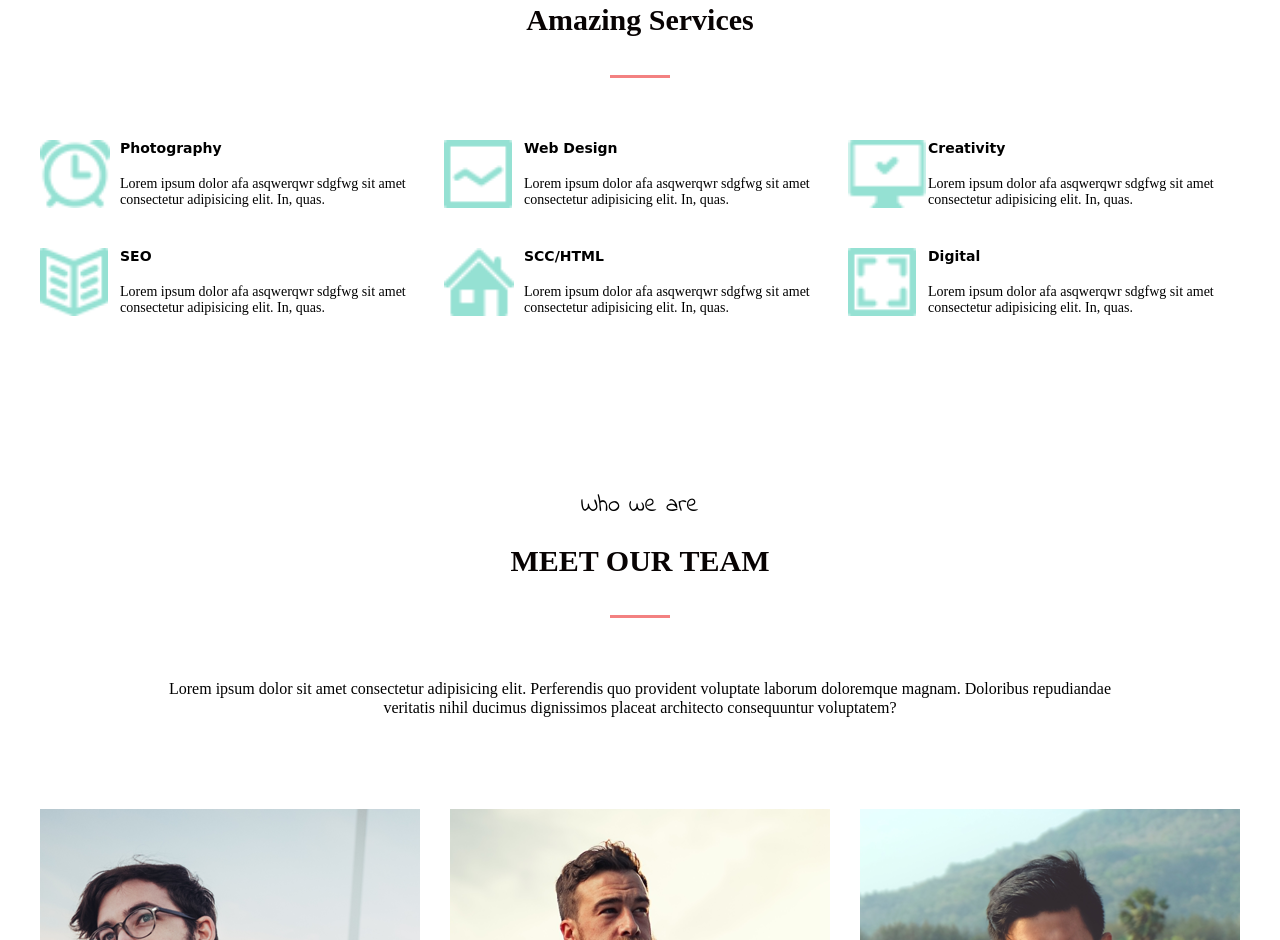
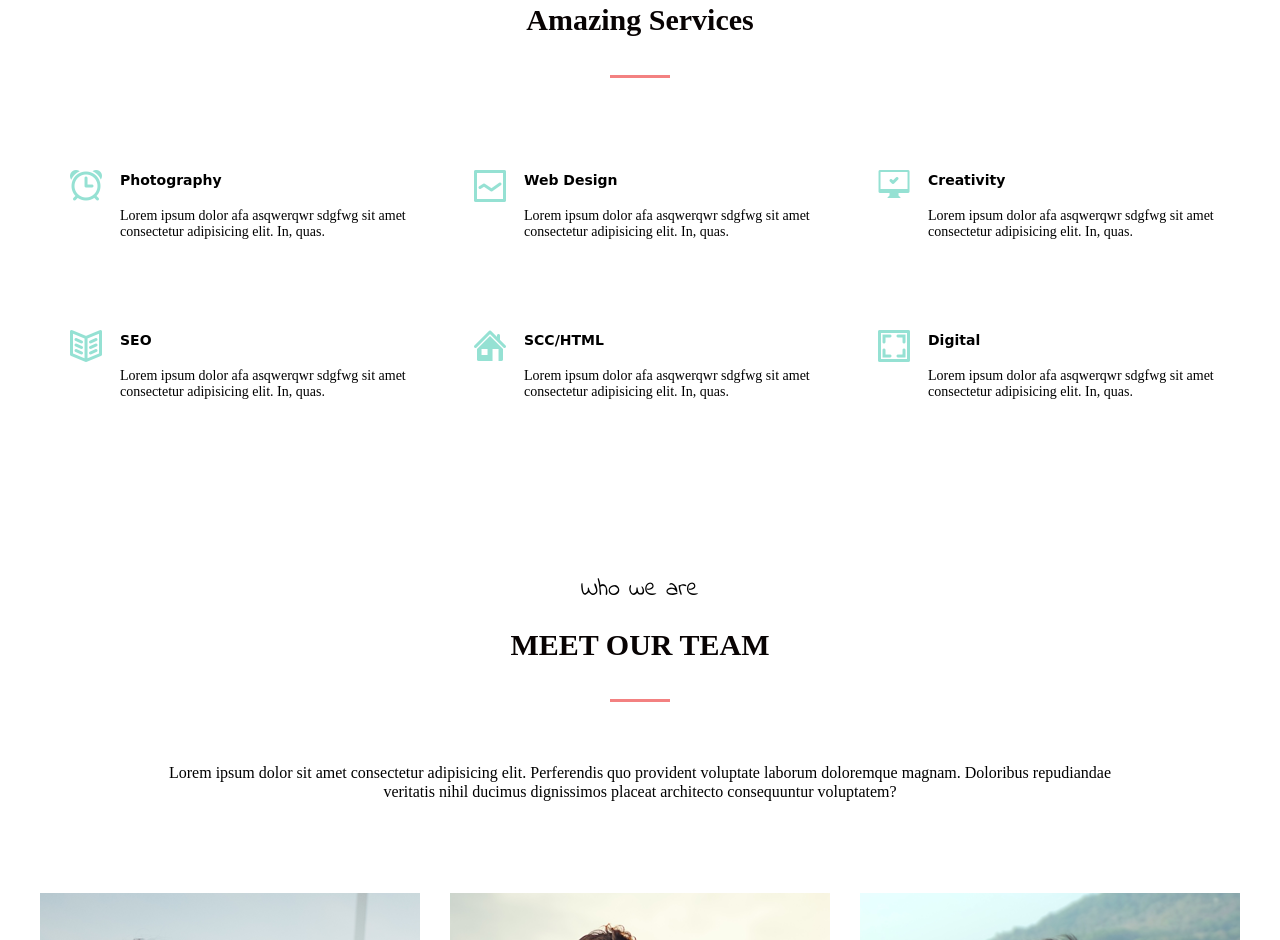
Before and after one commit to VladyslavYarovoi/goit-fe-course, a website: page hm-11/src/index.html in a window 1280 px wide. Shown: the part 1218-2158 px from the top of the page. Drawn offline with nearby package versions, Linux system fonts and the light colour scheme; files that its build step writes are made by us from their sources; a web font is replaced by a local one.

Commit message:
Add files via upload

```diff
--- a/hm-11/src/sass/components/main.scss
+++ b/hm-11/src/sass/components/main.scss
@@ -68,7 +68,7 @@
     font-size: 10px;
     list-style-type: none;
     max-width: 392px;
-    margin-bottom: 40px;
+    margin-bottom: 60px;
     background-repeat: no-repeat;
     background-position: left;
     background-size: contain;
@@ -90,26 +90,35 @@
     font-size: 14px;
 }
 
-.items-1 {
+.list__items::before {
+    content: '';
+    display: block;
+    width: 32px;
+    height: 32px;
+    background-repeat: no-repeat;
+    transform: translate(30px, 30px);
+}
+
+.items-1::before    {
     background-image: url(../images/sprites/ALARM.png);
 }
 
-.items-2 {
+.items-2::before {
     background-image: url(../images/sprites/LINEGRAPH.png);
 }
 
-.items-3 {
+.items-3::before {
     background-image: url(../images/sprites/COMPUTEROK.png);
 }
 
-.items-4 {
+.items-4::before {
     background-image: url(../images/sprites/BOOK2.png);
 }
 
-.items-5 {
+.items-5::before {
     background-image: url(../images/sprites/HOME.png);
 }
 
-.items-6 {
+.items-6::before {
     background-image: url(../images/sprites/IMAGE.png);
 }
```
